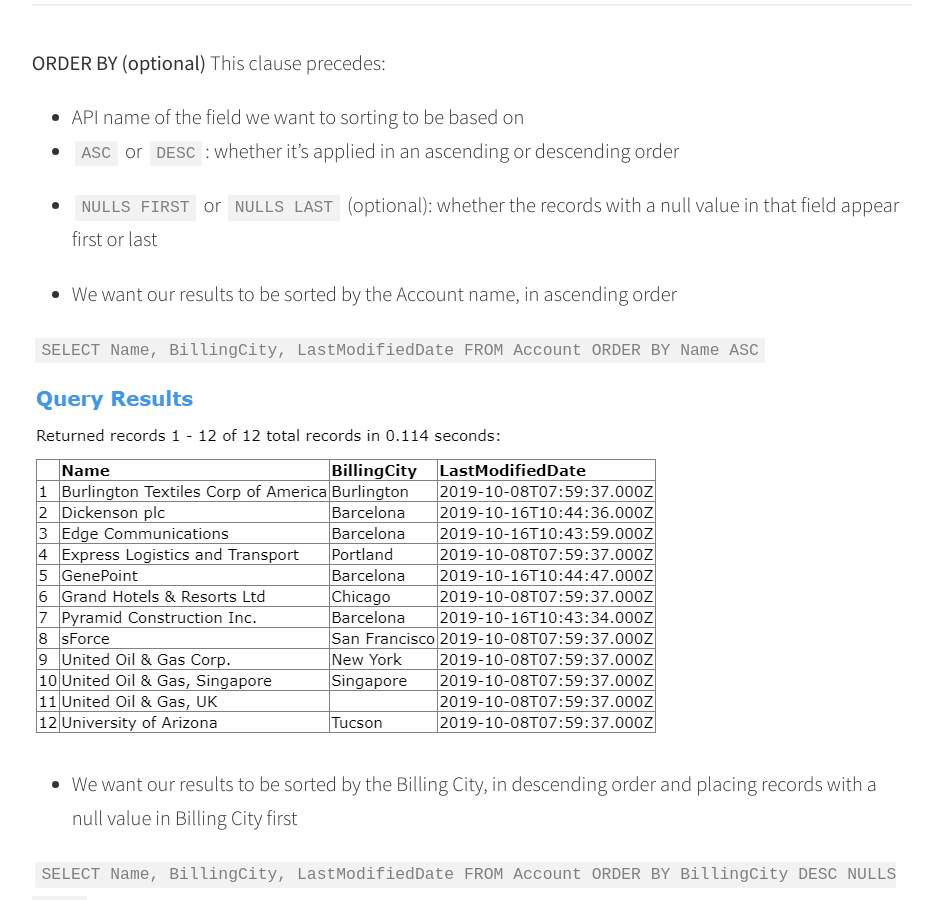
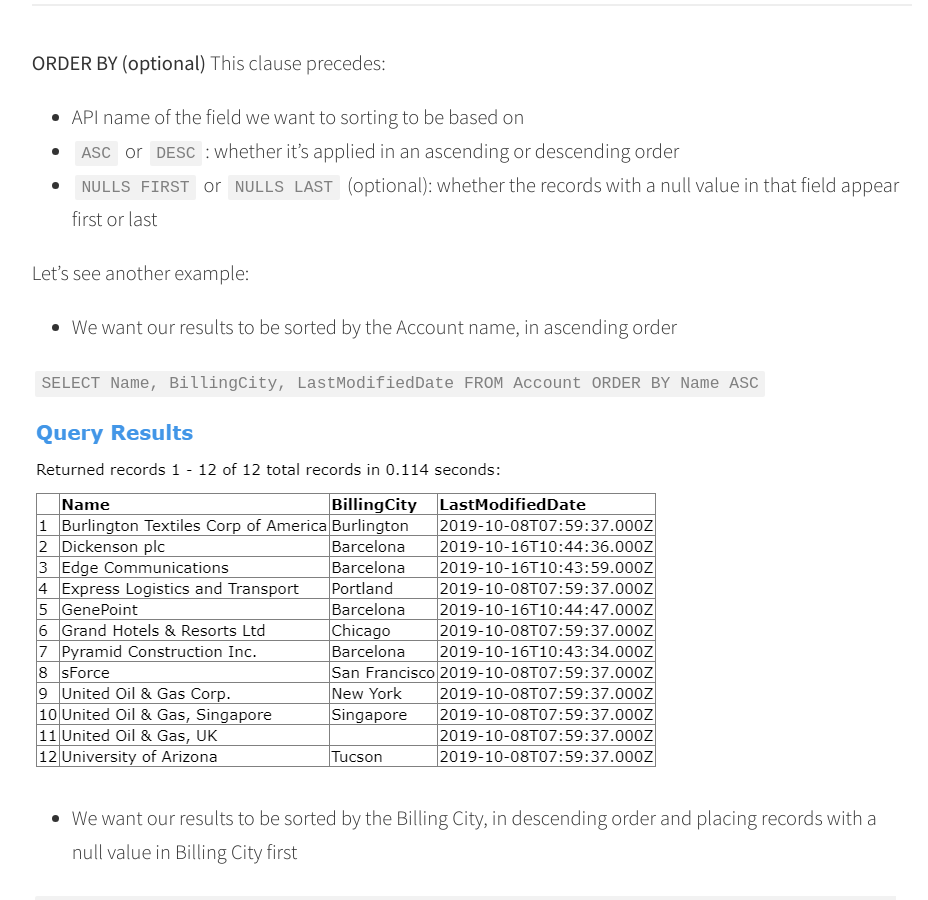
Before and after one commit to blackbirdcrew/BLOG, a Jekyll site: the page built from _posts/2019-10-18-SOQL-Tutorial-For-Admins.md, in a window 1280 px wide and 900 px high, scrolled down 4809 px. Shown: the whole window, without its empty margins (168-1096 px from the left). Built offline with Jekyll 4.4.1, drawn with Linux system fonts in a browser that asks for light colours; comment, search, counter and statistics services are not loaded.

Commit message:
Update 2019-10-18-SOQL-Tutorial-For-Admins.md

```diff
--- a/_posts/2019-10-18-SOQL-Tutorial-For-Admins.md
+++ b/_posts/2019-10-18-SOQL-Tutorial-For-Admins.md
@@ -114,7 +114,7 @@ This clause precedes:
 - `ASC` or `DESC`: whether it’s applied in an ascending or descending order
 - `NULLS FIRST` or `NULLS LAST` (optional): whether the records with a null value in that field appear first or last
 
-
+Let's see another example:
 
 - We want our results to be sorted by the Account name, in ascending order
 
```
